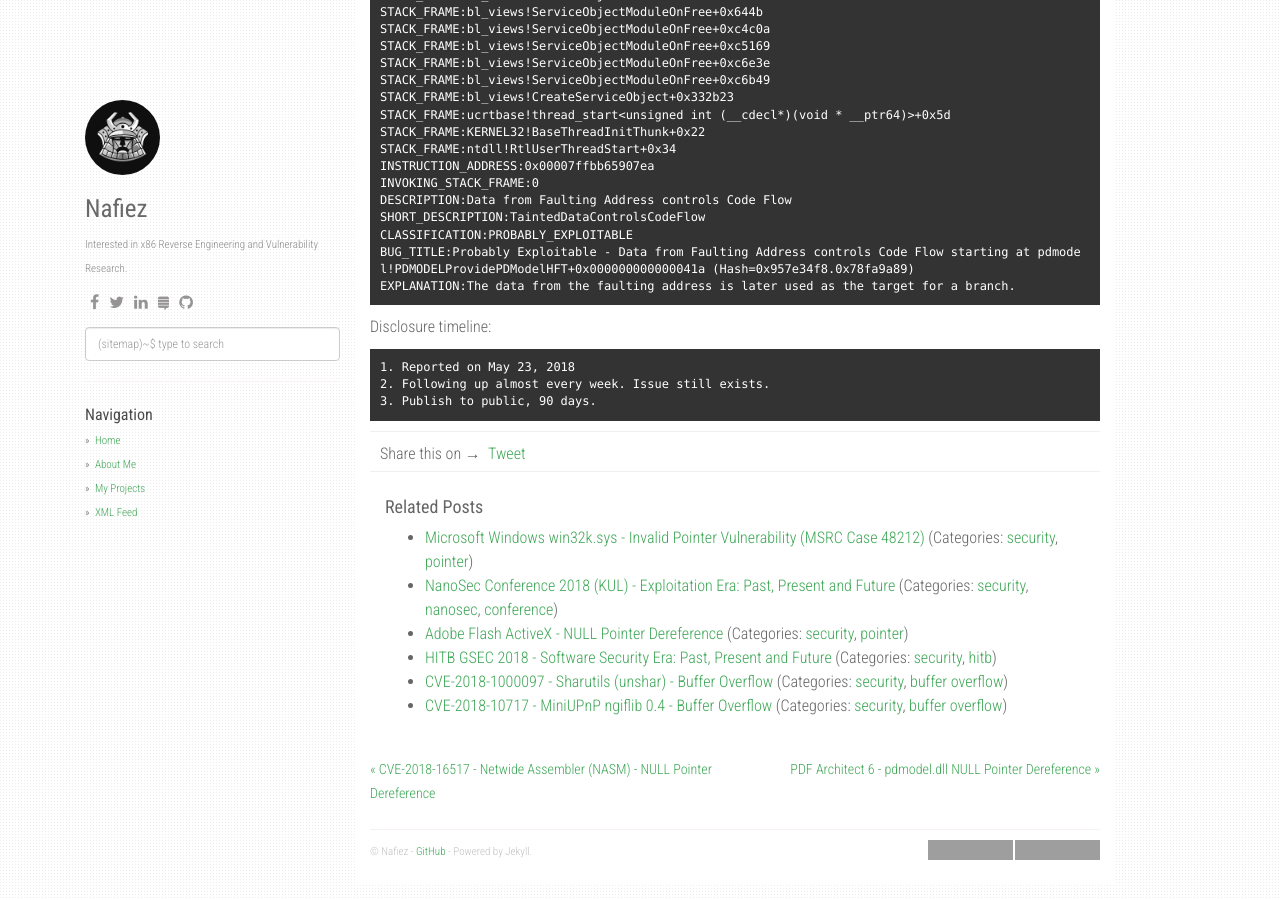
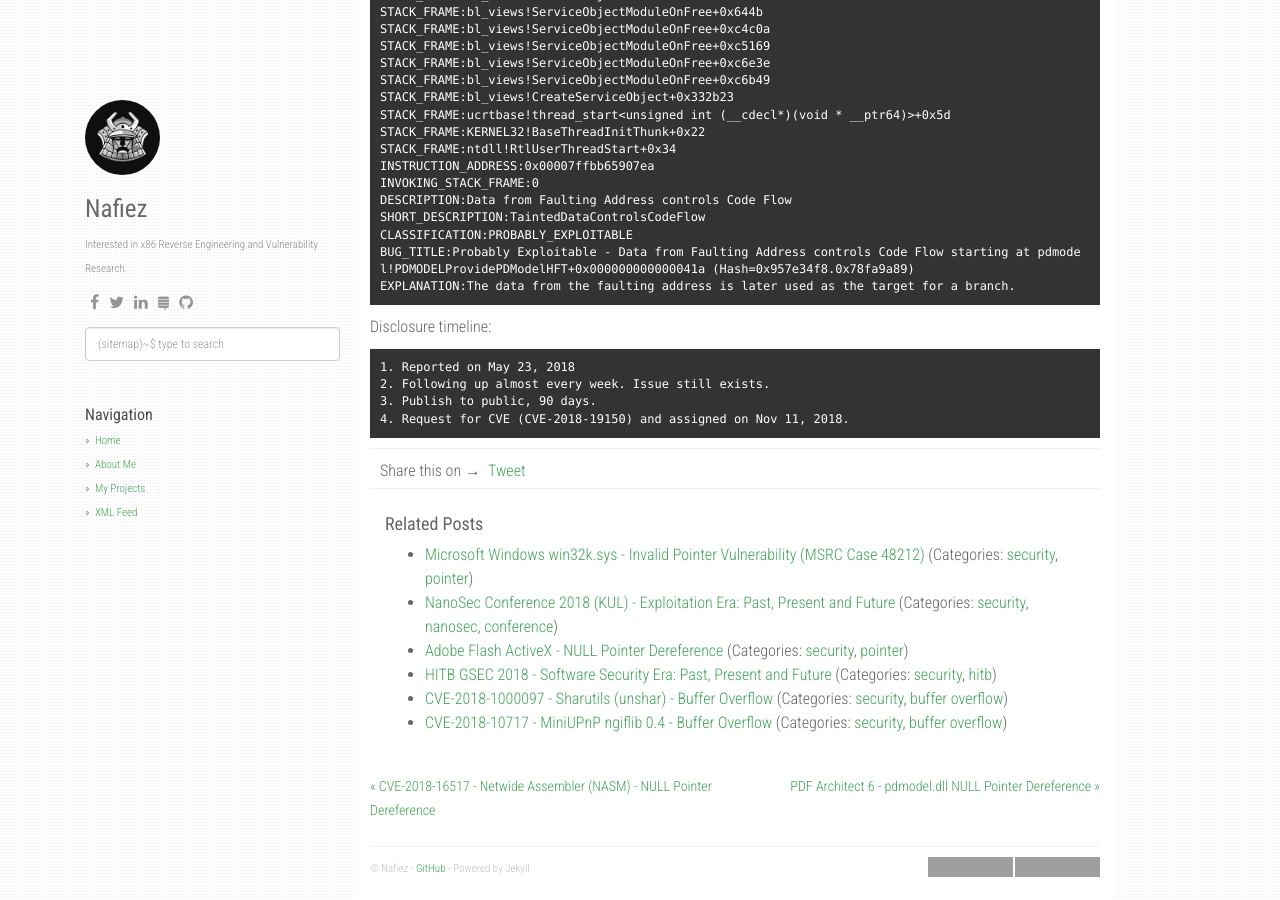
Before and after one commit to FazliMolaJan/nafiez.github.io, a Jekyll site: the page built from _posts/2018-09-19-pdf-architect-corruption.md, in a window 1280 px wide and 900 px high, scrolled down 3888 px. Built offline with Jekyll 4.4.1, drawn with Linux system fonts in a browser that asks for light colours; nearby versions of some CDN libraries; comment, search, counter and statistics services are not loaded; grey boxes are pictures that could not be loaded.

Commit message:
Update 2018-09-19-pdf-architect-corruption.md

````diff
--- a/_posts/2018-09-19-pdf-architect-corruption.md
+++ b/_posts/2018-09-19-pdf-architect-corruption.md
@@ -187,4 +187,5 @@ Disclosure timeline:
 1. Reported on May 23, 2018
 2. Following up almost every week. Issue still exists.
 3. Publish to public, 90 days.
+4. Request for CVE (CVE-2018-19150) and assigned on Nov 11, 2018.
 ```
````
